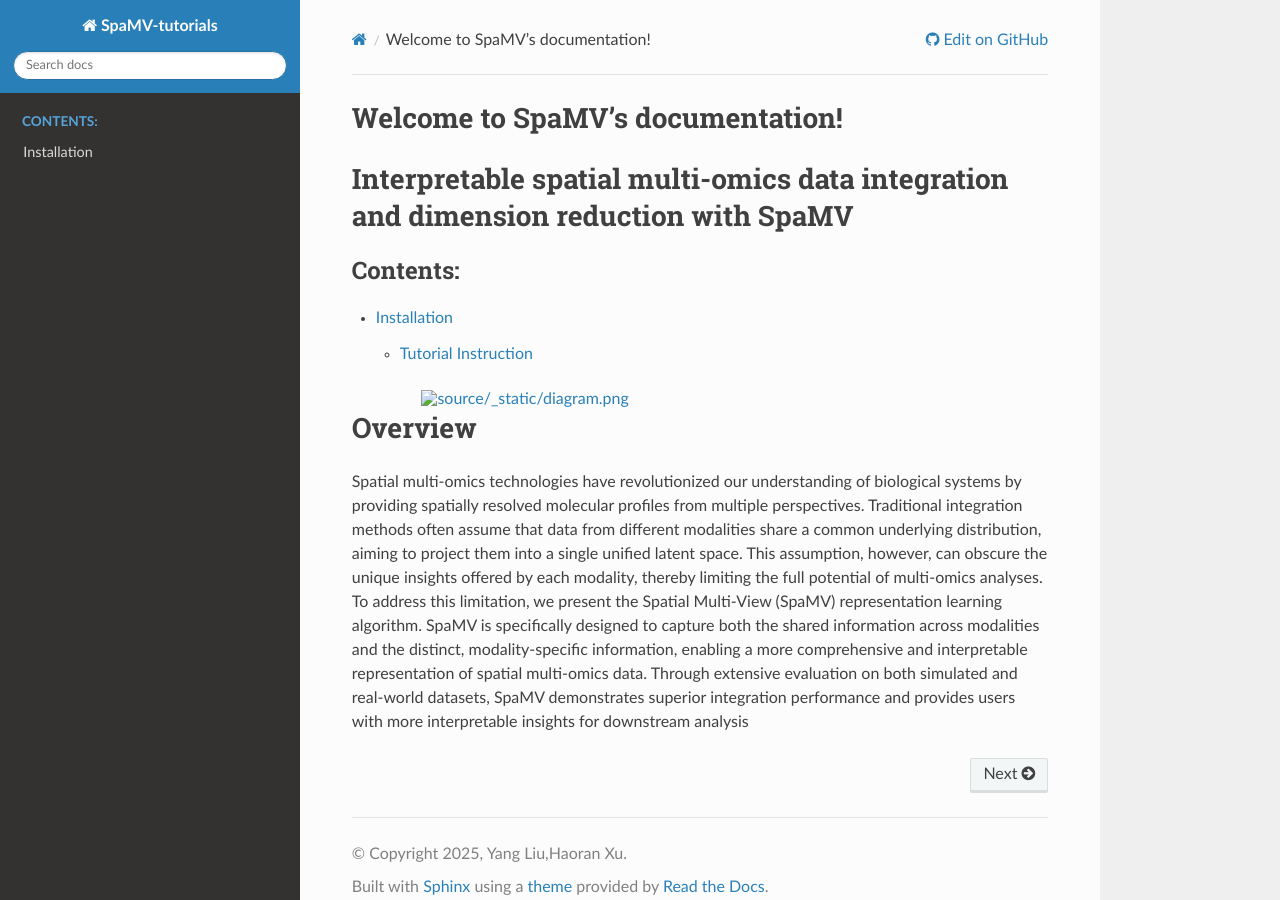
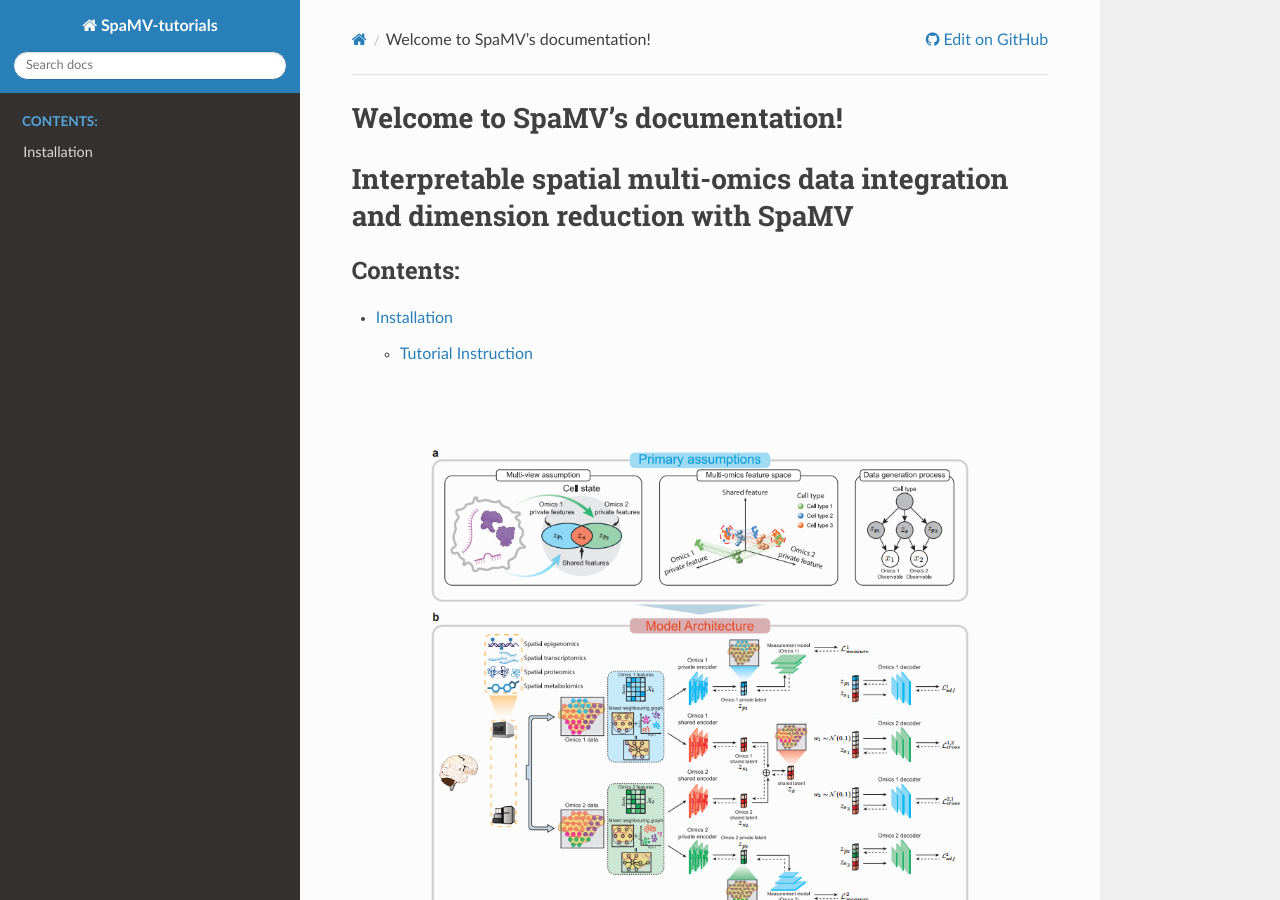
Before and after one commit to hrterry/SpaMV-tutorials, a Sphinx documentation site: the page built from source/index.rst, in a window 1280 px wide and 900 px high. Built offline with Sphinx 7.4.7 and the Read the Docs theme 3.1.0, drawn with Linux system fonts in a browser that asks for light colours; pages that are not in the unit, such as notebooks, are missing from menus.

Commit message:
Update index.rst

```diff
--- a/source/index.rst
+++ b/source/index.rst
@@ -18,7 +18,7 @@ Interpretable spatial multi-omics data integration and dimension reduction with
    Tutorial_simulation
    Tutorial_realworld
 
-.. image:: source/_static/diagram.png
+.. image:: _static/diagram.png
    :width: 80%
    :align: center
 Overview
```
